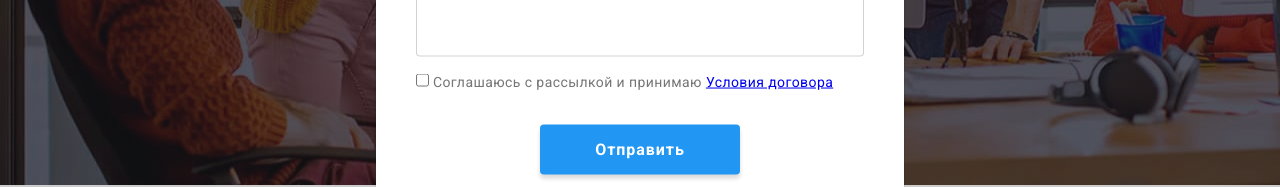
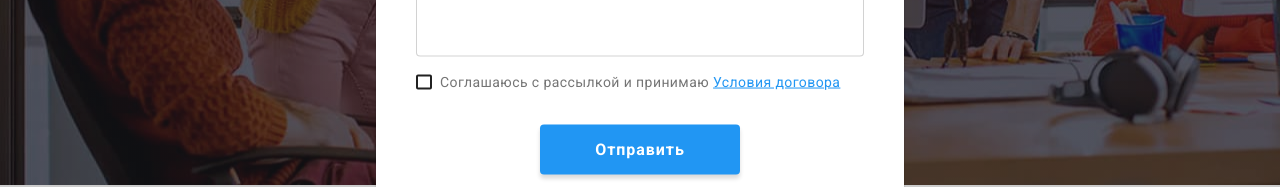
Before and after one commit to r-strilets/goit-markup-hw-06, a plain HTML site: page index.html in a window 1280 px wide. Both pictures are taken after a click on the button "Заказать услугу". Shown: the part 495-682 px from the top of the page. Drawn offline with nearby package versions, Linux system fonts and the light colour scheme.

Commit message:
add styles to madal form

```diff
--- a/css/style.css
+++ b/css/style.css
@@ -666,6 +666,7 @@ img {
   border: 1px solid rgba(255, 255, 255, 0.3);
   filter: drop-shadow(0px 4px 4px rgba(0, 0, 0, 0.15));
   border-radius: 4px;
+
   background-color: transparent;
   width: 358px;
   height: 50px;
@@ -682,6 +683,7 @@ img {
   display: flex;
   justify-content: center;
   align-items: center;
+
   width: 200px;
   margin-left: 12px;
 }
@@ -697,6 +699,7 @@ img {
   left: 0;
   width: 100%;
   height: 100%;
+
   background-color: rgba(0, 0, 0, 0.2);
 
   transition: 500ms cubic-bezier(0.4, 0, 0.2, 1);
@@ -719,11 +722,13 @@ img {
   left: 50%;
   transform: translate(-50%, -50%) scale(1);
   width: 528px;
-  /* height: 581px; */
+
   background: var(--background-main-color);
   box-shadow: 0px 1px 3px rgba(0, 0, 0, 0.12), 0px 1px 1px rgba(0, 0, 0, 0.14),
     0px 2px 1px rgba(0, 0, 0, 0.2);
+
   border-radius: 4px;
+
   transition: transform 500ms cubic-bezier(0.4, 0, 0.2, 1);
   padding: 40px;
 }
@@ -732,7 +737,9 @@ img {
   position: absolute;
   right: 8px;
   top: 8px;
+
   padding: 6px;
+
   border: 1px solid rgba(0, 0, 0, 0.1);
   border-radius: 50%;
   cursor: pointer;
@@ -763,7 +770,6 @@ img {
   font-weight: 400;
   font-size: 12px;
   line-height: calc(14 / 12);
-
   letter-spacing: 0.01em;
 
   color: var(--secondary-text-color);
@@ -778,7 +784,9 @@ img {
 .form-input {
   outline: none;
   width: 100%;
+
   color: var(--secondary-text-color);
+
   border: 1px solid rgba(33, 33, 33, 0.2);
   border-radius: 4px;
   padding-left: 35px;
@@ -802,15 +810,51 @@ img {
 .form-textarea {
   padding: 12px 16px;
 }
-.form-checkbox{
-  display: block;
-  margin-bottom: 30px;
+.label-checkbox {
+  display: flex;
+  align-items: center;
+
   font-size: 14px;
   line-height: 1.71;
+
   color: var(--secondary-text-color);
+
+  margin-bottom: 30px;
 }
-.modal-btn{
+.checkbox-icon {
+  display: inline-block;
+  width: 16px;
+  height: 15px;
+
+  border: 2px solid var(--primary-text-color);
+  border-radius: 2px;
+
+  margin-right: 8px;
+}
+.checkbox-item:checked + .checkbox-icon {
+  background-color: var(--accent-color);
+  background-image: url(../images/check.svg);
+  border-color: var(--accent-color);
+
+  /* ------- або з цими стилями------ */
+  /* background-repeat: no-repeat; */
+  /* background-position: top 2px left 2px; */
+  /* /* background-origin: border-box; */
+}
+
+.modal-btn {
   display: block;
   padding: 10px 55px;
   margin: 0 auto;
 }
+.checkbox-link {
+  display: inline-block;
+  margin-left: 4px;
+  /* font-family: 'Roboto';
+  font-style: normal;
+  font-weight: 400;
+  font-size: 14px;
+  line-height: calc(24 / 14); */
+
+  color: var(--accent-color);
+}
--- a/index.html
+++ b/index.html
@@ -607,17 +607,17 @@
                   class="form-input form-textarea"
                   name="coment"
                   placeholder="Введите текст"
-                  cols="30"
                   rows="10"
                   style="resize: none"
                 ></textarea>
               </label>
             </li>
             <li>
-              <label class="form-checkbox">
-                <input type="checkbox" />
+              <label class="label-checkbox">
+                <input class="checkbox-item visually-hidden" type="checkbox" />
+                <span class="checkbox-icon"></span>
                 <span>Соглашаюсь с рассылкой и принимаю</span>
-                <a href="#" target="_blank">Условия договора</a>
+                <a href="#" class="checkbox-link" target="_blank">Условия договора</a>
               </label>
             </li>
           </ul>
```
